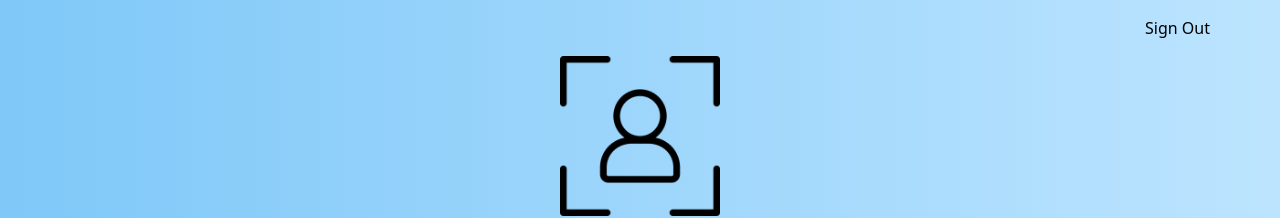
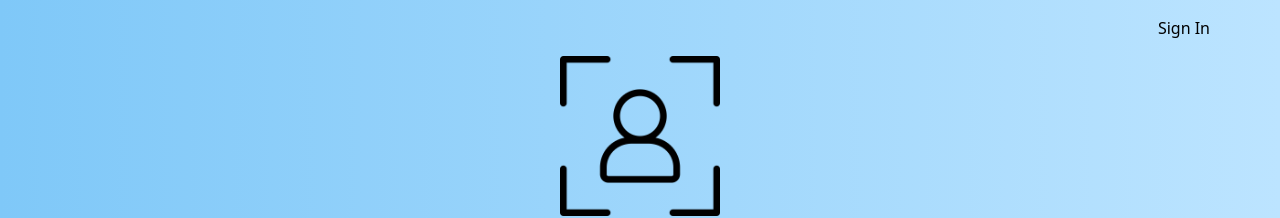
Before and after one commit to a-hr-nikolov/face-detection-app, a React (Vite) app: page / in a window 1280 px wide. Shown: the top 218 px of the page. Built offline with nearby package versions, Linux system fonts and the light colour scheme.

Commit message:
Save before something happens

```diff
--- a/package.json
+++ b/package.json
@@ -10,10 +10,11 @@
     "preview": "vite preview"
   },
   "dependencies": {
-    "particles-bg": "^2.5.5",
     "react": "^18.2.0",
     "react-dom": "^18.2.0",
-    "react-parallax-tilt": "^1.7.143"
+    "react-parallax-tilt": "^1.7.143",
+    "react-tsparticles": "^2.9.3",
+    "tsparticles": "^2.10.0"
   },
   "devDependencies": {
     "@types/react": "^18.0.37",
--- a/src/App.jsx
+++ b/src/App.jsx
@@ -1,11 +1,26 @@
-import { useState } from 'react';
+import { useState, useCallback } from 'react';
 import { Nav } from './components/Nav.jsx';
 import { Logo } from './components/Logo/Logo.jsx';
 import './App.css';
 import { ImageLinkForm } from './components/ImageLinkForm/ImageLinkForm.jsx';
 // import { FaceRecognitionContainer } from './components/FaceRecognitionContainer.jsx';
 
+import Particles from 'react-tsparticles';
+import { loadFull } from 'tsparticles';
+
 function App() {
+  const particlesInit = useCallback(async engine => {
+    console.log(engine);
+    // you can initiate the tsParticles instance (engine) here, adding custom shapes or presets
+    // this loads the tsparticles package bundle, it's the easiest method for getting everything ready
+    // starting from v2 you can add only the features you need reducing the bundle size
+    await loadFull(engine);
+  }, []);
+
+  const particlesLoaded = useCallback(async container => {
+    await console.log(container);
+  }, []);
+
   const [state, setState] = useState(null);
   return (
     <div className="App">
--- a/src/components/Nav.jsx
+++ b/src/components/Nav.jsx
@@ -3,7 +3,7 @@ import React from 'react';
 export function Nav() {
   return (
     <nav className="flex justify-end py-4">
-      <p>Sign Out</p>
+      <a href="#">Sign In</a>
     </nav>
   );
 }
```
Also changed, not shown: 1 other file (tests, documents, lock files or other folders).
